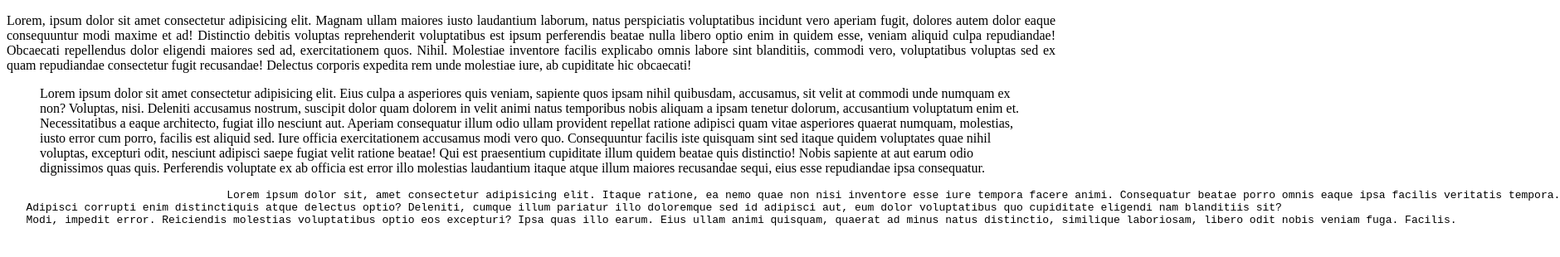
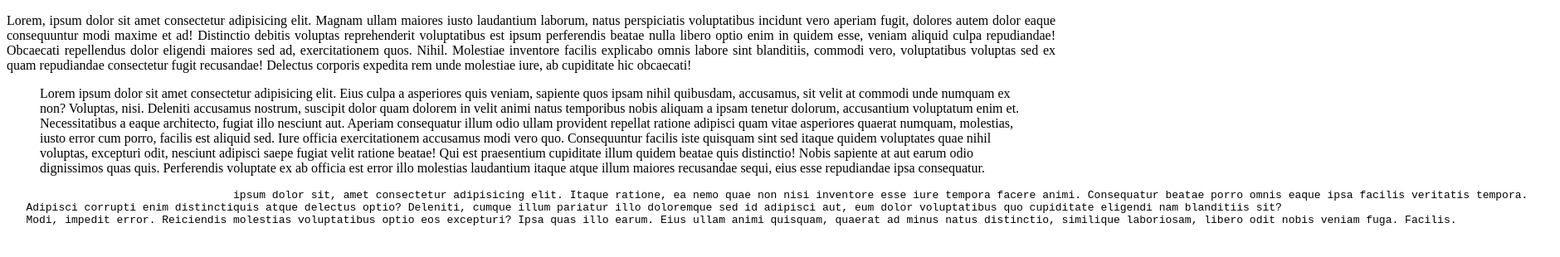
Before and after one commit to meet-navapara/WebTechnology, a plain HTML site: page HTML/First.html in a window 1280 px wide. Shown: the whole page at 83% size, 1880 px wide, since content can reach past the window. Drawn offline with Linux system fonts and the light colour scheme.

Commit message:
Update First.html

```diff
--- a/HTML/First.html
+++ b/HTML/First.html
@@ -20,7 +20,7 @@
    Consequuntur facilis iste quisquam sint sed itaque quidem voluptates quae nihil voluptas, excepturi odit, nesciunt adipisci saepe fugiat velit ratione beatae! Qui est praesentium cupiditate illum quidem beatae quis distinctio!
    Nobis sapiente at aut earum odio dignissimos quas quis. Perferendis voluptate ex ab officia est error illo molestias laudantium itaque atque illum maiores recusandae sequi, eius esse repudiandae ipsa consequatur.</blockquote>
 
-   <pre >                                  Lorem ipsum dolor sit, amet consectetur adipisicing elit. Itaque ratione, ea nemo quae non nisi inventore esse iure tempora facere animi. Consequatur beatae porro omnis eaque ipsa facilis veritatis tempora.
+   <pre >                                   ipsum dolor sit, amet consectetur adipisicing elit. Itaque ratione, ea nemo quae non nisi inventore esse iure tempora facere animi. Consequatur beatae porro omnis eaque ipsa facilis veritatis tempora.
    Adipisci corrupti enim distinctiquis atque delectus optio? Deleniti, cumque illum pariatur illo doloremque sed id adipisci aut, eum dolor voluptatibus quo cupiditate eligendi nam blanditiis sit?
    Modi, impedit error. Reiciendis molestias voluptatibus optio eos excepturi? Ipsa quas illo earum. Eius ullam animi quisquam, quaerat ad minus natus distinctio, similique laboriosam, libero odit nobis veniam fuga. Facilis.</pre>
 </body>
```
